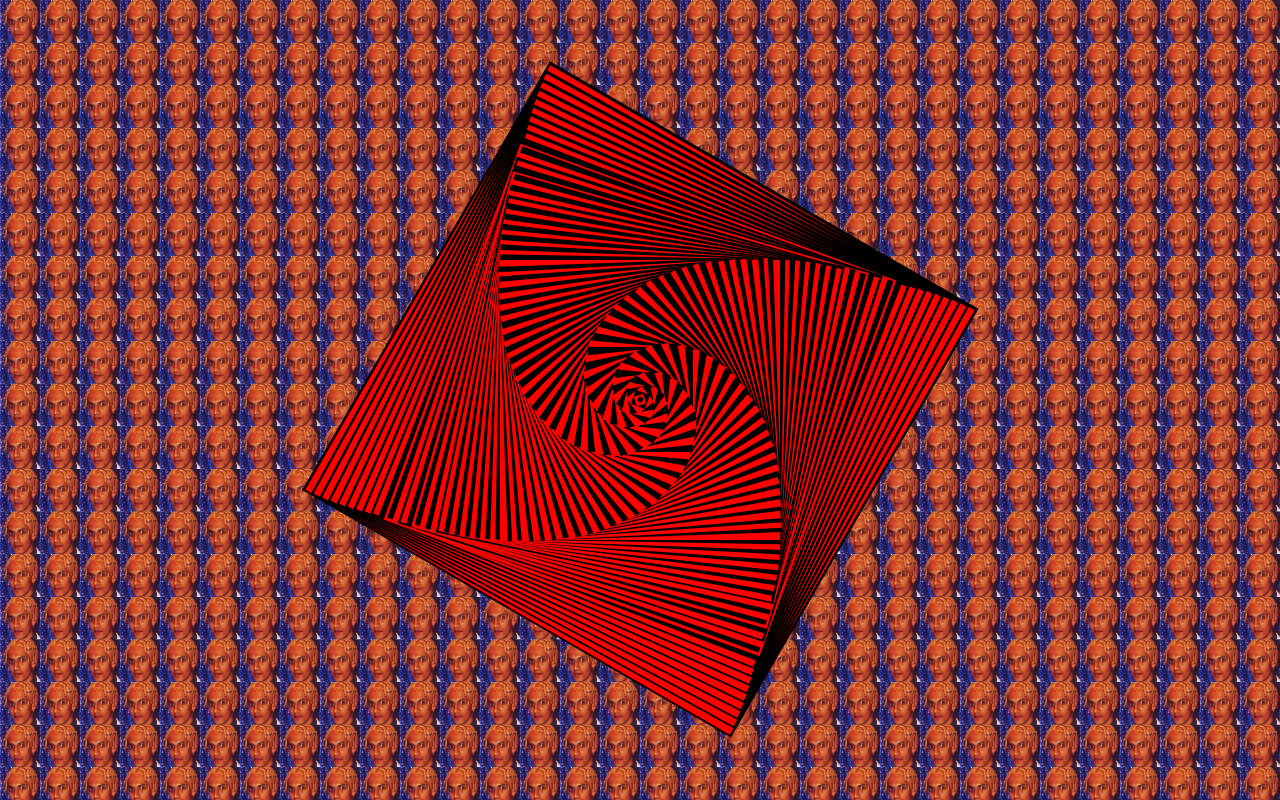
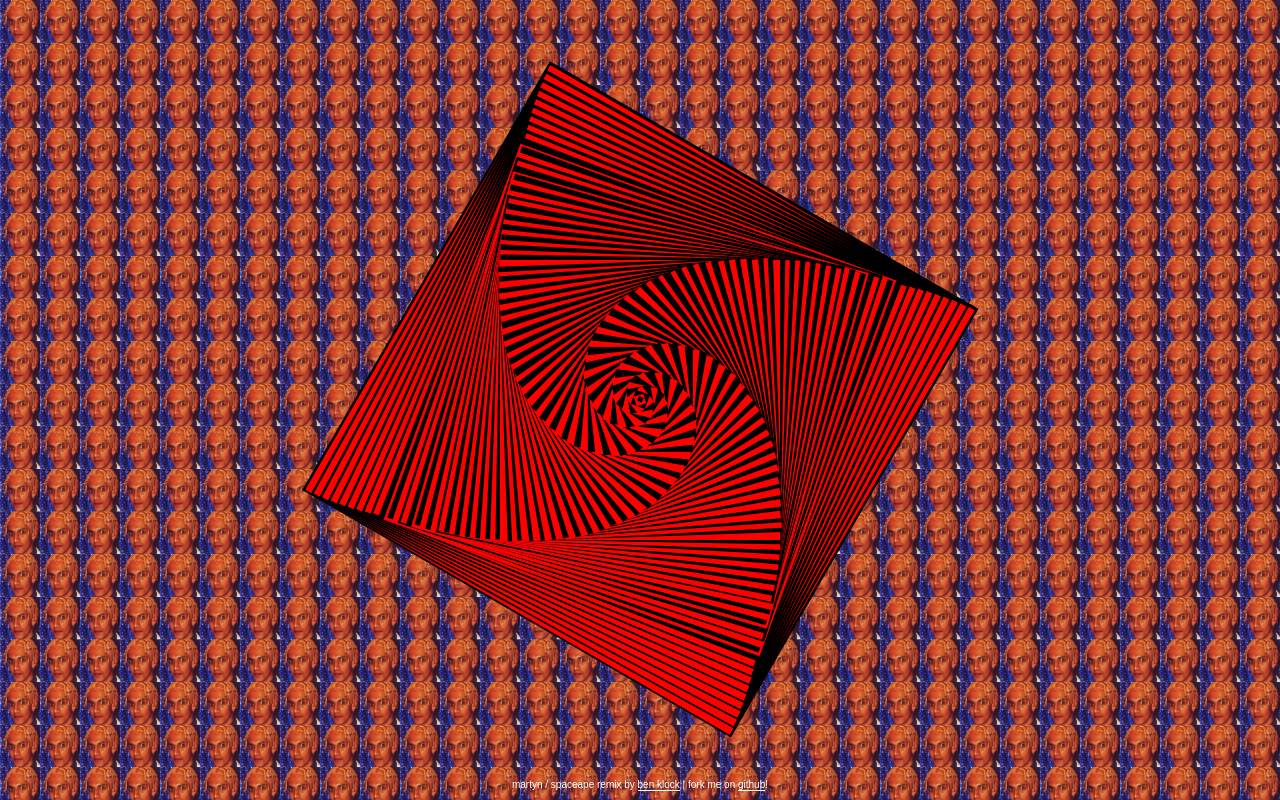
Before and after one commit to data-doge/party_guy, a plain HTML site: page index.html in a window 1280 px wide. Drawn offline with nearby package versions, Linux system fonts and the light colour scheme.

Commit message:
add div container, music creds, and github link

```diff
--- a/index.html
+++ b/index.html
@@ -11,5 +11,7 @@
 
 <body>
   <script type='text/javascript' src='./javascripts/loading.js'></script>
-<audio src='./media/insanity.mp3' autoplay></audio>
+  <audio src='./media/insanity.mp3' autoplay></audio>
+  <div id='div-container'></div>
+  <footer>martyn / spaceape remix by <a href='https://soundcloud.com/ben-klock/martyn-feat-spaceape-is-this-insanity-ben-klock-remix' target='_blank'>ben klock</a> | fork me on <a href='https://github.com/euglazer/party_guy' target='_blank'>github</a>!</footer>
 </body>
--- a/javascripts/index.js
+++ b/javascripts/index.js
@@ -1,5 +1,5 @@
 var circleRotationOffsetSpeed = randPosInt(50);
-var bodyRotationSpeed = 30;
+var containerRotationSpeed = 30;
 
 $(window).load(function () {
 
@@ -11,7 +11,7 @@ $(window).load(function () {
       'width': 5 * i,
       'z-index' : -1 * i
     });
-    $('body').append($circle);
+    $('#div-container').append($circle);
   }
 
   $.each($('.circle'), function (index, value) {
@@ -24,8 +24,8 @@ $(window).load(function () {
 
   var degrees = 0;
   setInterval(function () {
-    $('body').css({'webkit-transform' : 'rotate(-' + 5 * degrees + 'deg)'});
+    $('#div-container').css({'webkit-transform' : 'rotate(-' + 5 * degrees + 'deg)'});
     degrees++;
-  }, bodyRotationSpeed)
+  }, containerRotationSpeed)
 
 });
--- a/stylesheets/index.css
+++ b/stylesheets/index.css
@@ -1,9 +1,17 @@
 html, body { position: fixed; height: 100%; width: 100%; }
 
 body { background-image: url('./../media/partyguy.jpg'); background-size: 40px; }
+
+#div-container { position: fixed; width: 100%; height: 100%; }
 
 .centered { margin: auto; position: absolute; top: 0; left: 0; bottom: 0; right: 0; }
 
 .dot { width: 10px; height: 10px; background: white; border-radius: 50%; }
 
 audio { display: none; }
+
+footer { position: fixed; bottom: 10px; font-size: 10px; color: white; text-align: center; width: 100%; }
+
+a { text-decoration: none; color: inherit; border-bottom: 1px solid white; transition: 0.5s; }
+
+a:hover { border-bottom-color: rgba(0,0,0,0); }
```
